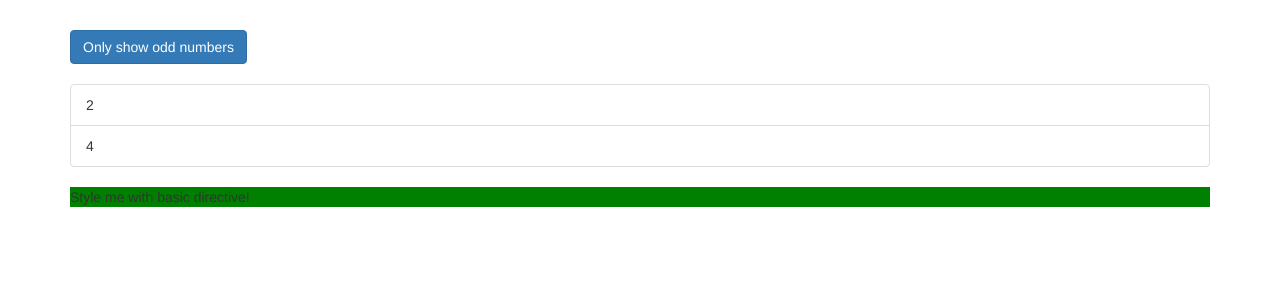
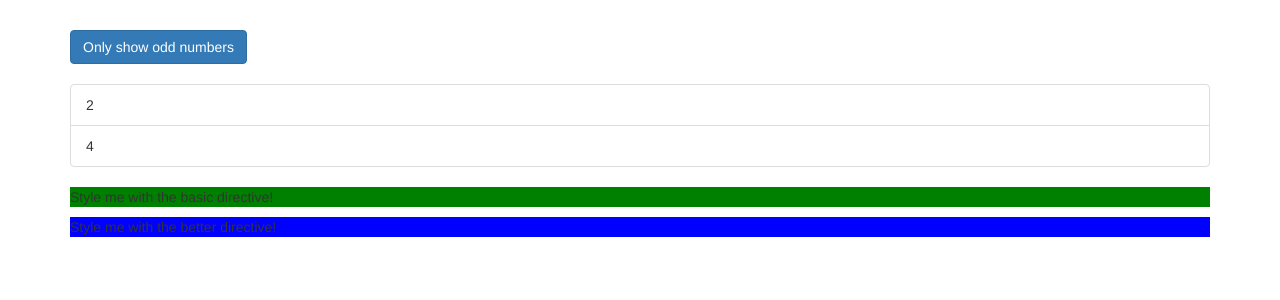
Before and after one commit to joanms/directives-start, an Angular app: page / in a window 1280 px wide. Shown: the top 300 px of the page. Built offline with nearby package versions, Linux system fonts and the light colour scheme.

Commit message:
Use the renderer to build a better attribute directive

```diff
--- a/src/app/app.component.html
+++ b/src/app/app.component.html
@@ -25,7 +25,8 @@
           </li>
         </div>
       </ul>
-      <p appBasicHighlight>Style me with basic directive!</p>
+      <p appBasicHighlight>Style me with the basic directive!</p>
+      <p appBetterHighlight>Style me with the better directive!</p>
     </div>
   </div>
 </div>
--- a/src/app/app.module.ts
+++ b/src/app/app.module.ts
@@ -4,11 +4,13 @@
 
 import { AppComponent } from './app.component';
 import { BasicHighlightDirective } from './basic-highlight/basic-highlight.directive';
+import { BetterHighlightDirective } from './better-highlight/better-highlight.directive';
 
 @NgModule({
   declarations: [
     AppComponent,
-    BasicHighlightDirective
+    BasicHighlightDirective,
+    BetterHighlightDirective
   ],
   imports: [
     BrowserModule,
--- /dev/null
+++ b/src/app/better-highlight/better-highlight.directive.ts
@@ -0,0 +1,13 @@
+import { Directive, OnInit, Renderer2, ElementRef } from '@angular/core';
+
+@Directive({
+  selector: '[appBetterHighlight]'
+})
+export class BetterHighlightDirective {
+
+  constructor(private elRef: ElementRef, private renderer: Renderer2) { }
+
+  ngOnInit() {
+    this.renderer.setStyle(this.elRef.nativeElement, 'background-color', 'blue');
+  }
+}
```
